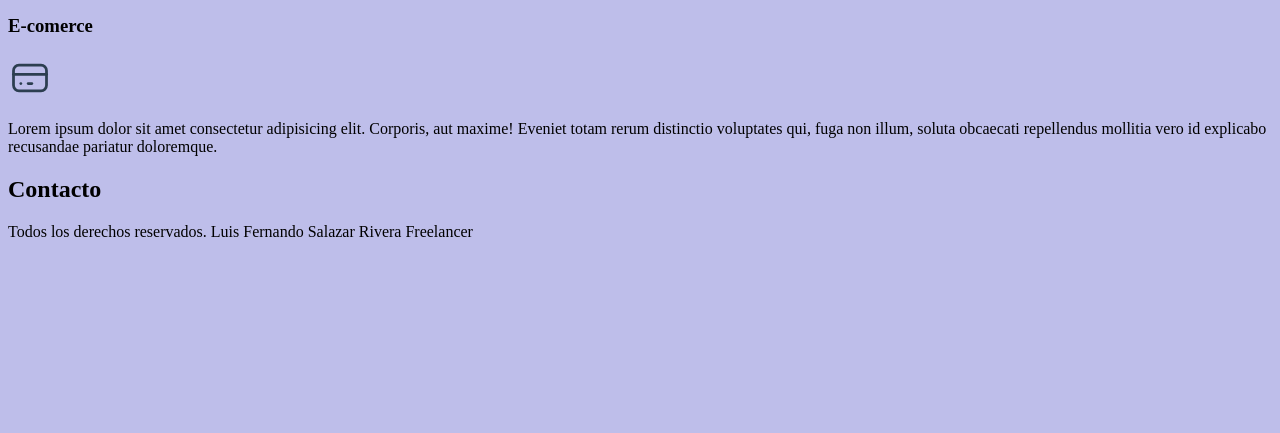
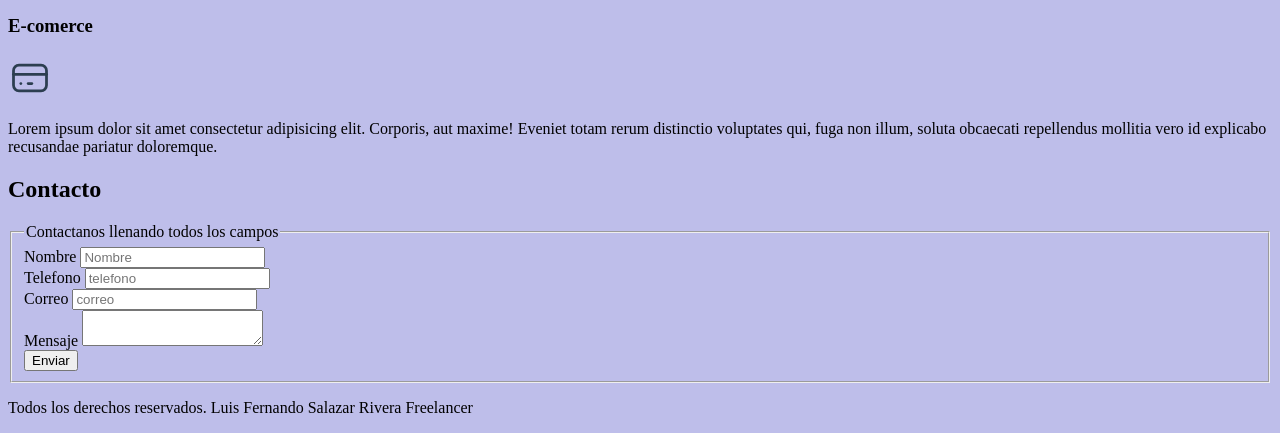
Before and after one commit to 3Fernand/Programacion_web_4A, a plain HTML site: page index.html in a window 1280 px wide. Shown: the part 1473-1906 px from the top of the page. Before the commit the page ends 1730 px from the top, so only its background shows below. Drawn offline with Linux system fonts and the light colour scheme.

Commit message:
actualizado

```diff
--- a/index.html
+++ b/index.html
@@ -112,6 +112,42 @@
     </main>
     <section>
         <h2>Contacto</h2>
+        <form>
+            <fieldset>
+                <legend>
+                    Contactanos llenando todos los campos
+                </legend>
+                <div>
+                    <label>Nombre</label>
+                <input type="text" placeholder="Nombre">
+                </div>
+
+                <!--
+                    <input type="checkbox">
+                <input type="radio">
+                email
+                -->
+                <div>
+                <label>Telefono</label>
+                <input type="tel" placeholder="telefono">
+                </div>
+
+                <div>
+                <label>Correo</label>
+                <input type="email" placeholder="correo">
+                </div>
+
+                <div>
+                <label>Mensaje</label>
+                <textarea></textarea>
+                </div>
+
+                <div>
+                    <input type="submit" value="Enviar">
+                </div>
+
+            </fieldset>
+        </form>
     </section>
 
     <footer>
```
